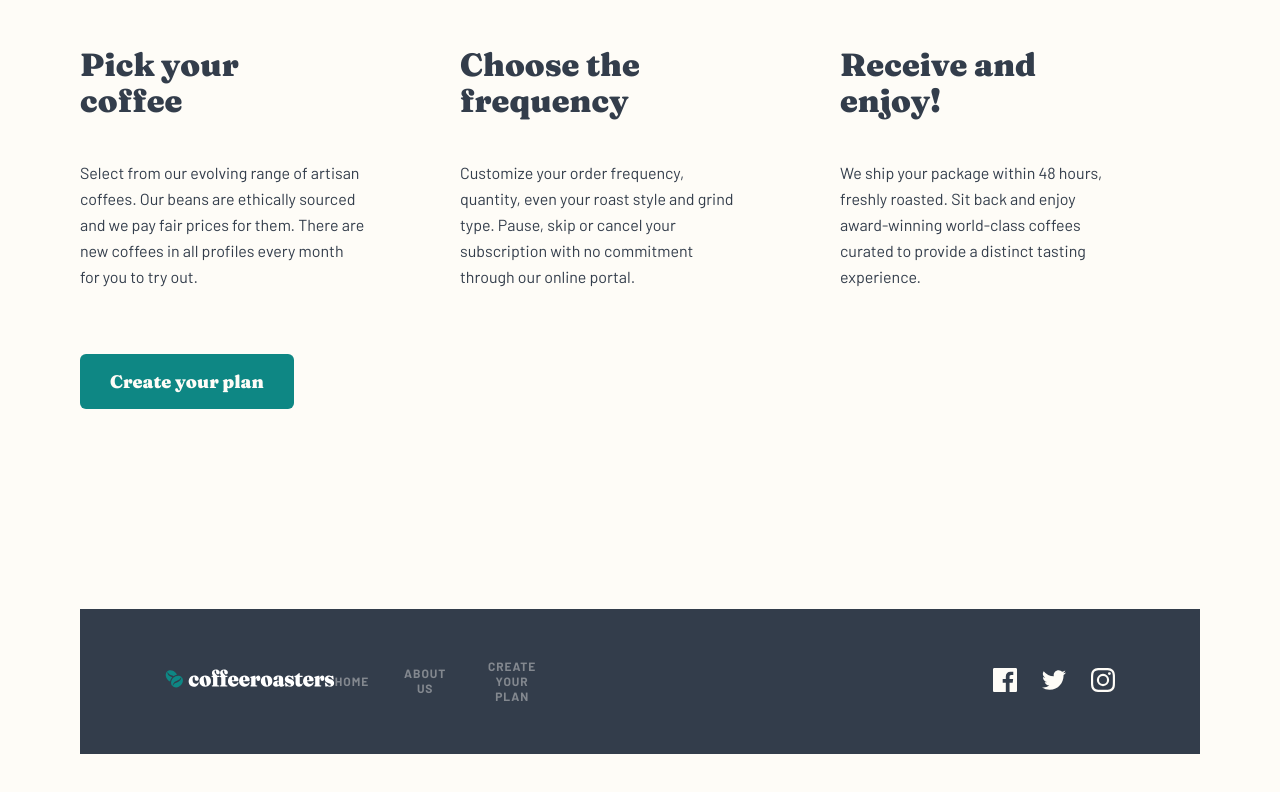
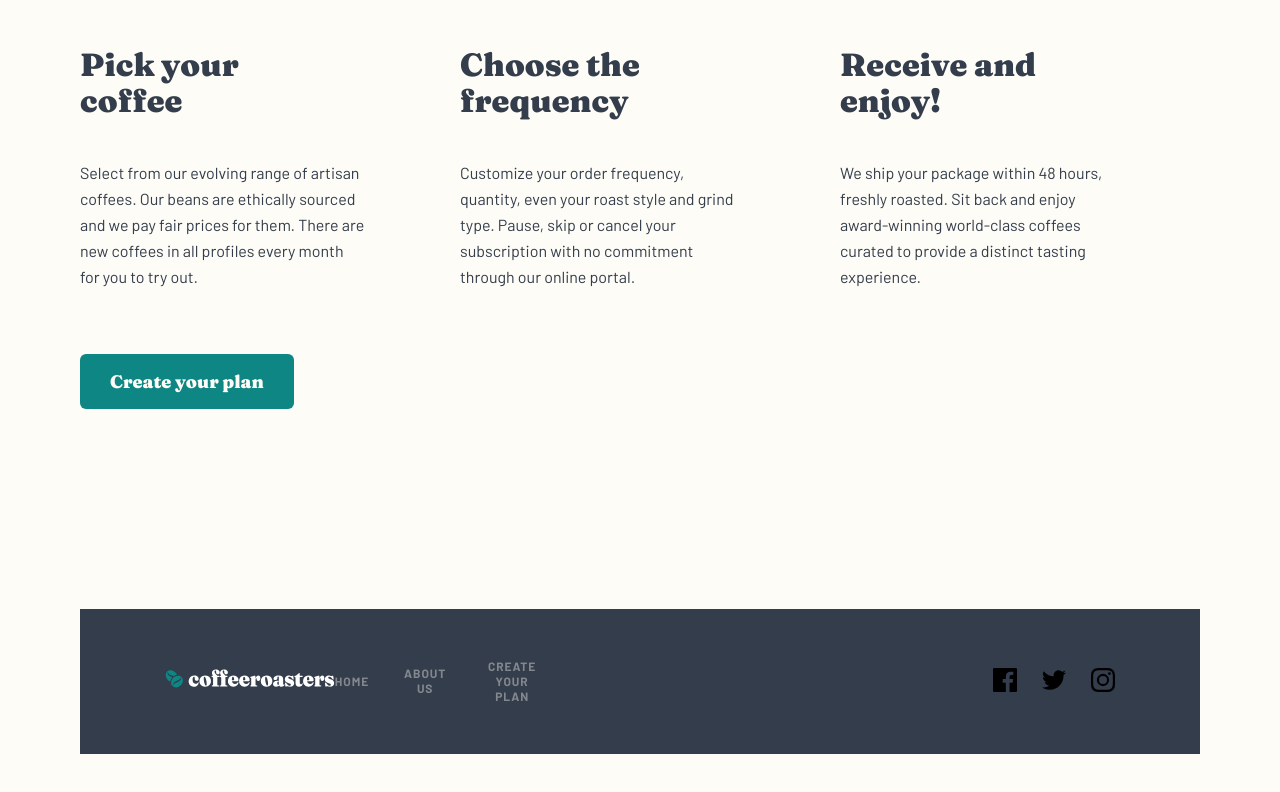
Before and after one commit to vickievien/coffee-roasters, a Next.js app: page / in a window 1280 px wide. Shown: the part 2740-3532 px from the top of the page. Built offline with nearby package versions, Linux system fonts and the light colour scheme.

Commit message:
:shirt: refactor: update logo img tags with logo svg to dynamically change fill color on hover

```diff
--- a/components/Footer.js
+++ b/components/Footer.js
@@ -1,5 +1,8 @@
 import Link from "next/link";
 import Logo from "./Logo";
+import FacebookLogo from "./svg/Facebook";
+import InstagramLogo from "./svg/Instagram";
+import TwitterLogo from "./svg/Twitter";
 
 
 const Footer = () => {
@@ -18,17 +21,17 @@ const Footer = () => {
             <ul className="social-list">
                 <li>
                     <Link href="https://www.facebook.com/" target="_blank">
-                        <img src="/assets/shared/desktop/icon-facebook.svg" alt="Facebook" />
+                        <FacebookLogo />
                     </Link>
                 </li>
                 <li>
                     <Link href="https://twitter.com/" target="_blank">
-                        <img src="/assets/shared/desktop/icon-twitter.svg" alt="Twitter" />
+                        <TwitterLogo />
                     </Link>
                 </li>
                 <li>
                     <Link href="https://www.instagram.com/" target="_blank">
-                        <img src="/assets/shared/desktop/icon-instagram.svg" alt="Instagram" />
+                        <InstagramLogo />
                     </Link>
                 </li>
             </ul>
```
